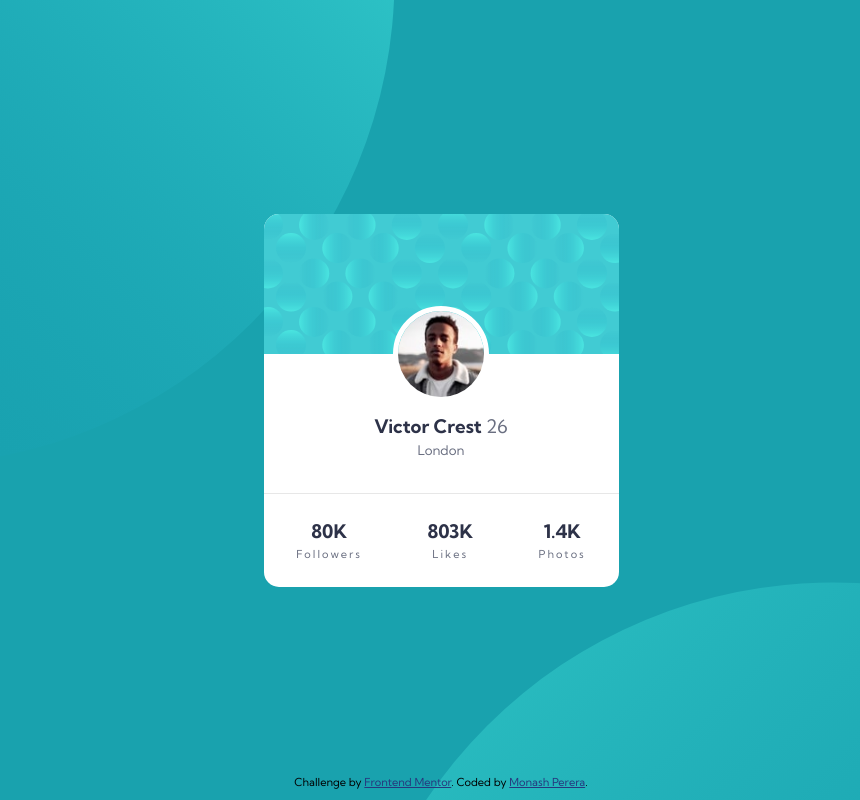
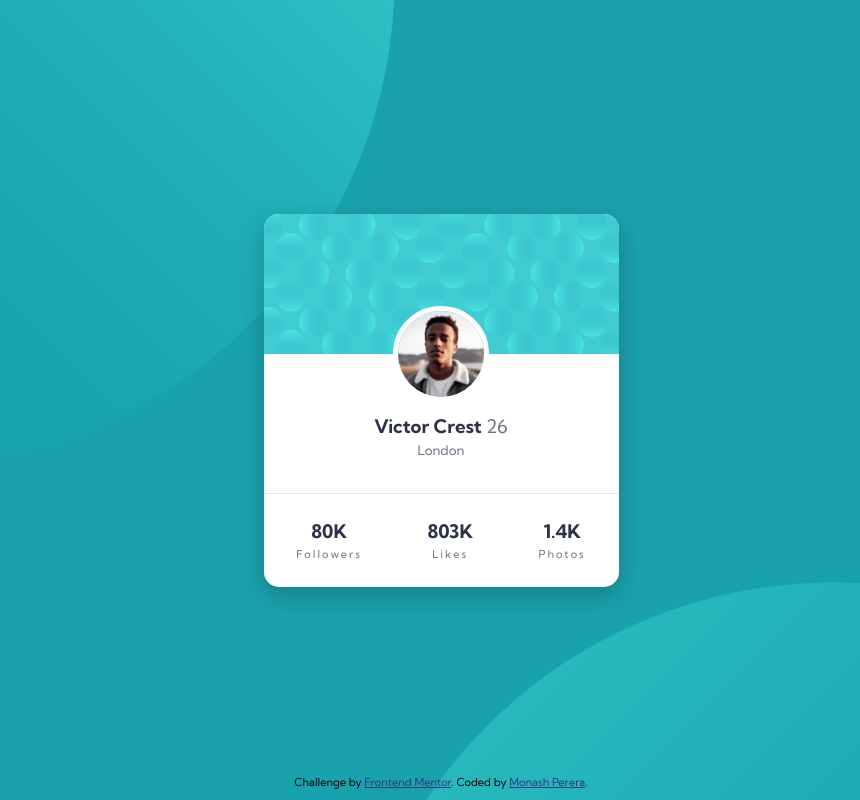
Before and after one commit to monashperera/Profile-card-component, a plain HTML site: page index.html in a window 1280 px wide. Shown: the whole page, without its empty margins (199-1059 px from the left). Drawn offline with Linux system fonts and the light colour scheme.

Commit message:
card shadow add

```diff
--- a/assets/css/style.css
+++ b/assets/css/style.css
@@ -78,6 +78,7 @@ p, h1, h2, h3, h4, h5, h6 {
     min-height: 373px;
     background-color: var(--white);
     border-radius: 15px;
+    box-shadow: 0 8px 25px #1b1b1b45;
 }
 
 .profile-img-con {
```
